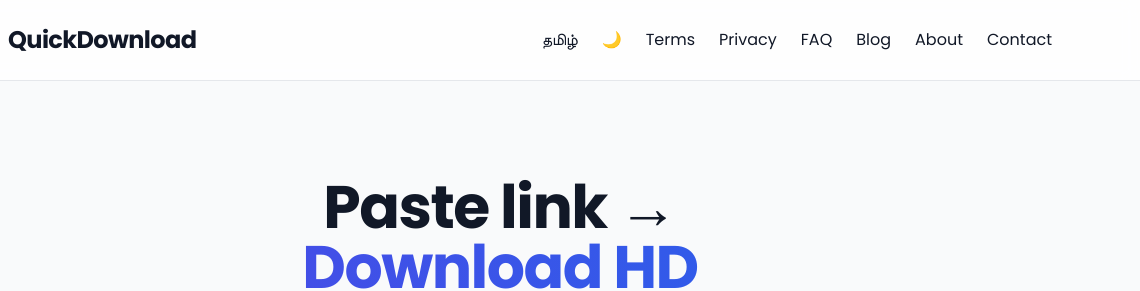
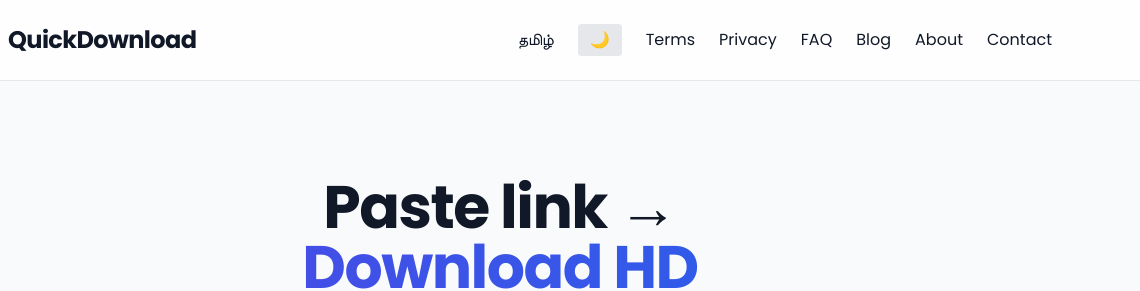
Before and after one commit to AravindGlorious/Aravind, a website: page public/index.html in a window 1280 px wide. Shown: the top 291 px of the page, 140-1280 px from the left. Drawn offline with nearby package versions, Linux system fonts and the light colour scheme.

Commit message:
Update index.html

```diff
--- a/public/index.html
+++ b/public/index.html
@@ -77,7 +77,9 @@
       </a>
       <nav class="flex flex-wrap items-center gap-6 text-sm md:text-base mt-2 md:mt-0">
         <button id="langToggle" class="hover:underline">தமிழ்</button>
-        <button id="darkToggle" class="hover:underline">🌙</button>
+       <button id="darkToggle" class="hover:underline px-3 py-1 bg-gray-200 dark:bg-gray-700 rounded text-gray-800 dark:text-gray-200">
+  🌙
+</button>
         <a class="hover:underline" href="/terms.html">Terms</a>
         <a class="hover:underline" href="/privacy.html">Privacy</a>
         <a class="hover:underline" href="/faq.html">FAQ</a>
```
